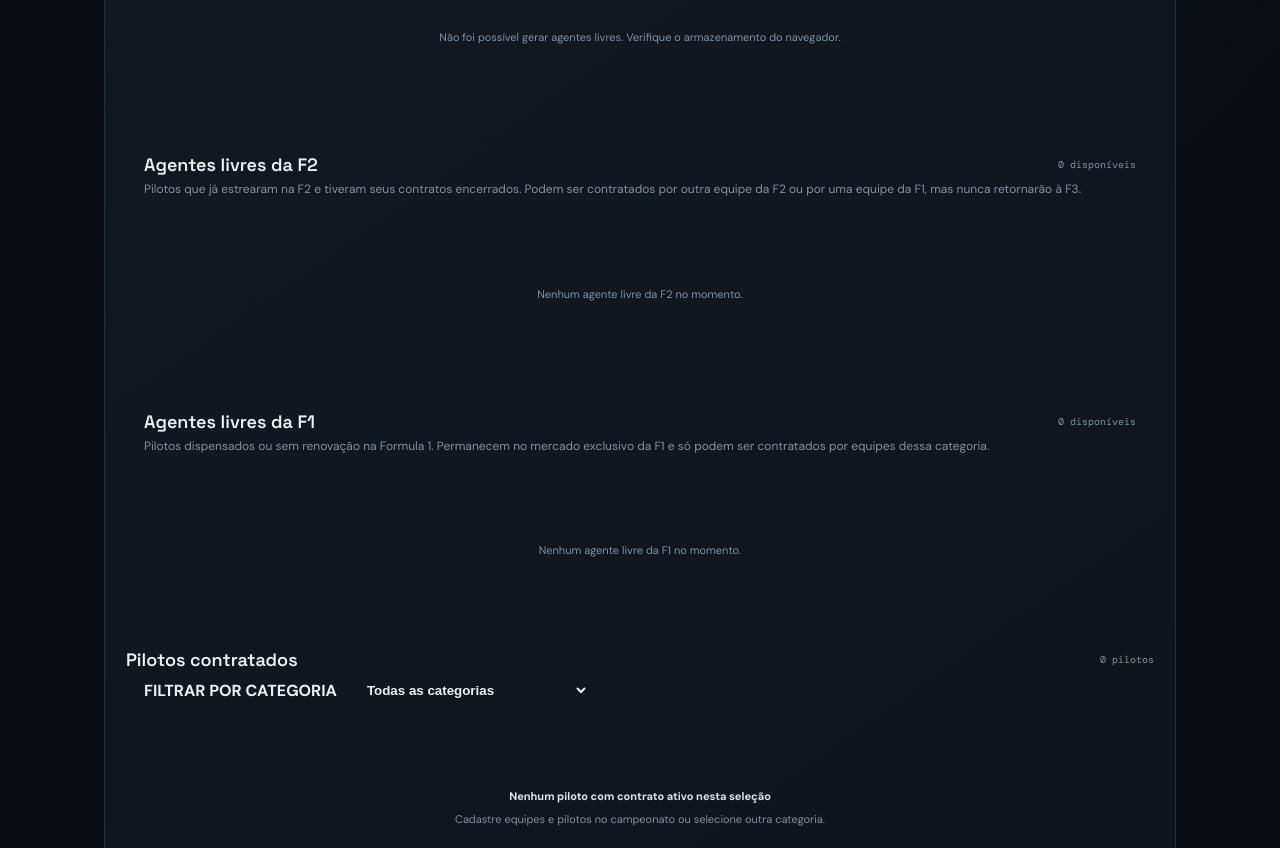
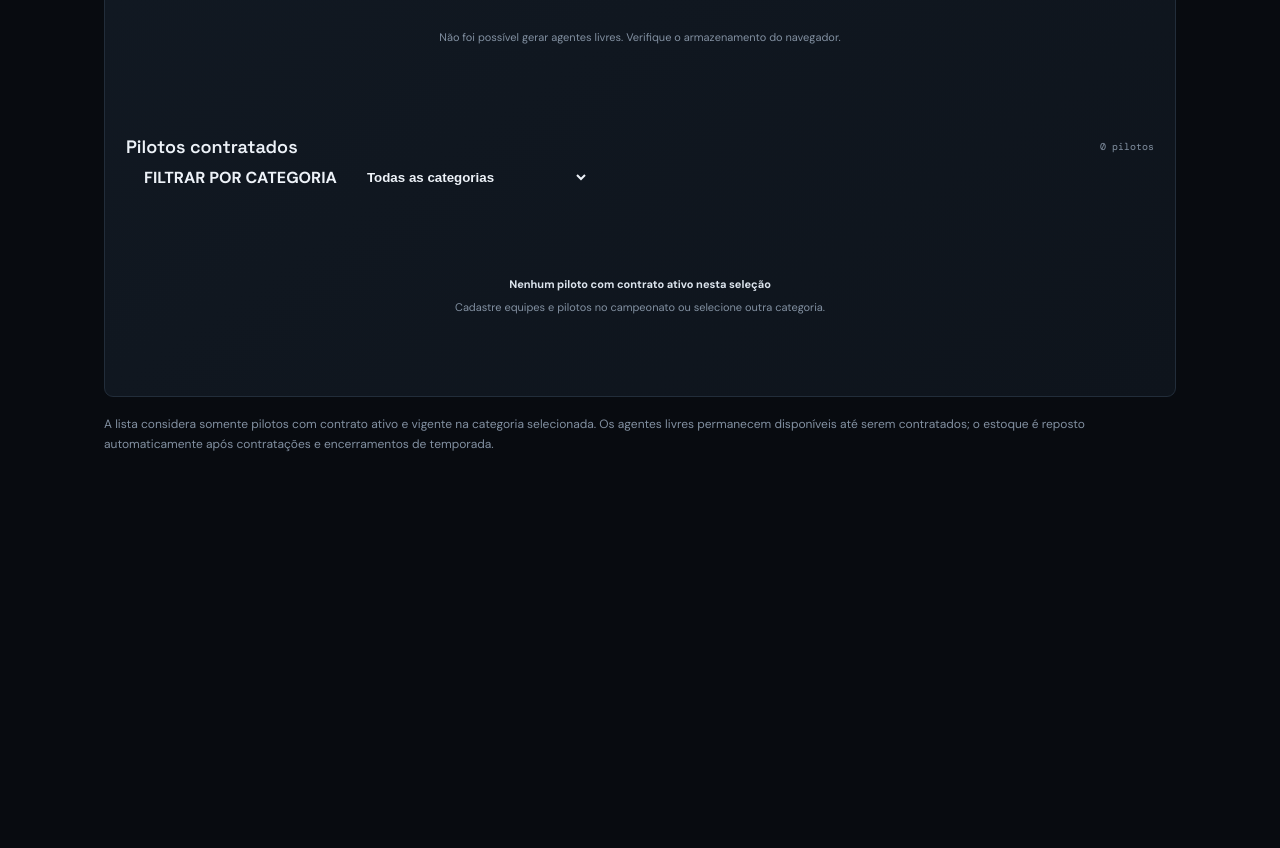
Before and after one commit to geoprix0-coder/geoprix-motorsport, a Next.js app: page /drivers in a window 1280 px wide. Shown: the part 620-1468 px from the top of the page. After the commit the page ends 1128 px from the top, so only its background shows below. Built offline with nearby package versions, Linux system fonts and the light colour scheme.

Commit message:
Remove F1 and F2 free-agent panels from drivers page

```diff
--- a/src/app/drivers/page.tsx
+++ b/src/app/drivers/page.tsx
@@ -20,8 +20,6 @@ export default function DriversPage(){
  const [selectedCategory,setSelectedCategory]=useState("all");
  const [retiredDrivers,setRetiredDrivers]=useState<RetiredDriver[]>([]);
  const [freeAgents,setFreeAgents]=useState<Driver[]>([]);
- const [f2FreeAgents,setF2FreeAgents]=useState<Driver[]>([]);
- const [f1FreeAgents,setF1FreeAgents]=useState<Driver[]>([]);
 
  useEffect(()=>{
   const load=()=>{
@@ -50,8 +48,6 @@ export default function DriversPage(){
    setTeamsByCategory(nextTeams);
    setContractsByCategory(nextContracts);
    setFreeAgents(registered.length ? ensureFreeAgentPool(10) : []);
-   try{const parsed=JSON.parse(localStorage.getItem("geoprix-f2-free-agents-v1")||"[]");setF2FreeAgents(Array.isArray(parsed)?parsed:[])}catch{setF2FreeAgents([])}
-   try{const parsed=JSON.parse(localStorage.getItem("geoprix-f1-free-agents-v1")||"[]");setF1FreeAgents(Array.isArray(parsed)?parsed:[])}catch{setF1FreeAgents([])}
    if(selectedCategory!=="all"&&!registered.some(c=>c.id===selectedCategory))setSelectedCategory("all");
   };
   load();
@@ -108,18 +104,6 @@ export default function DriversPage(){
      </div>}
     </div>
 
-    <div style={{padding:"18px",borderBottom:"1px solid var(--border)"}}>
-     <div className="list-heading"><h2>Agentes livres da F2</h2><span>{f2FreeAgents.length} disponíveis</span></div>
-     <p className="storage-note" style={{margin:"4px 0 14px"}}>Pilotos que já estrearam na F2 e tiveram seus contratos encerrados. Podem ser contratados por outra equipe da F2 ou por uma equipe da F1, mas nunca retornarão à F3.</p>
-     {f2FreeAgents.length===0?<div className="empty-state">Nenhum agente livre da F2 no momento.</div>:f2FreeAgents.map(driver=><article className="team-row" key={driver.id}><div><b>{driver.name}</b><small>{driver.nationality} · {driver.age??"—"} anos</small></div><span>#{driver.number}</span><span>Disponível para F2 / F1</span></article>)}
-    </div>
-
-    <div style={{padding:"18px",borderBottom:"1px solid var(--border)"}}>
-     <div className="list-heading"><h2>Agentes livres da F1</h2><span>{f1FreeAgents.length} disponíveis</span></div>
-     <p className="storage-note" style={{margin:"4px 0 14px"}}>Pilotos dispensados ou sem renovação na Formula 1. Permanecem no mercado exclusivo da F1 e só podem ser contratados por equipes dessa categoria.</p>
-     {f1FreeAgents.length===0?<div className="empty-state">Nenhum agente livre da F1 no momento.</div>:f1FreeAgents.map(driver=><article className="team-row" key={driver.id}><div><b>{driver.name}</b><small>{driver.nationality} · {driver.age??"—"} anos</small></div><span>#{driver.number}</span><span>Disponível exclusivamente para F1</span></article>)}
-    </div>
-
     <div className="list-heading"><h2>Pilotos contratados</h2><span>{drivers.length} pilotos</span></div>
     <div className="driver-category-filter" style={{padding:"0 18px 18px",display:"flex",alignItems:"center",gap:12,flexWrap:"wrap"}}>
      <label htmlFor="driver-category-filter" style={{fontWeight:700}}>FILTRAR POR CATEGORIA</label>
```
